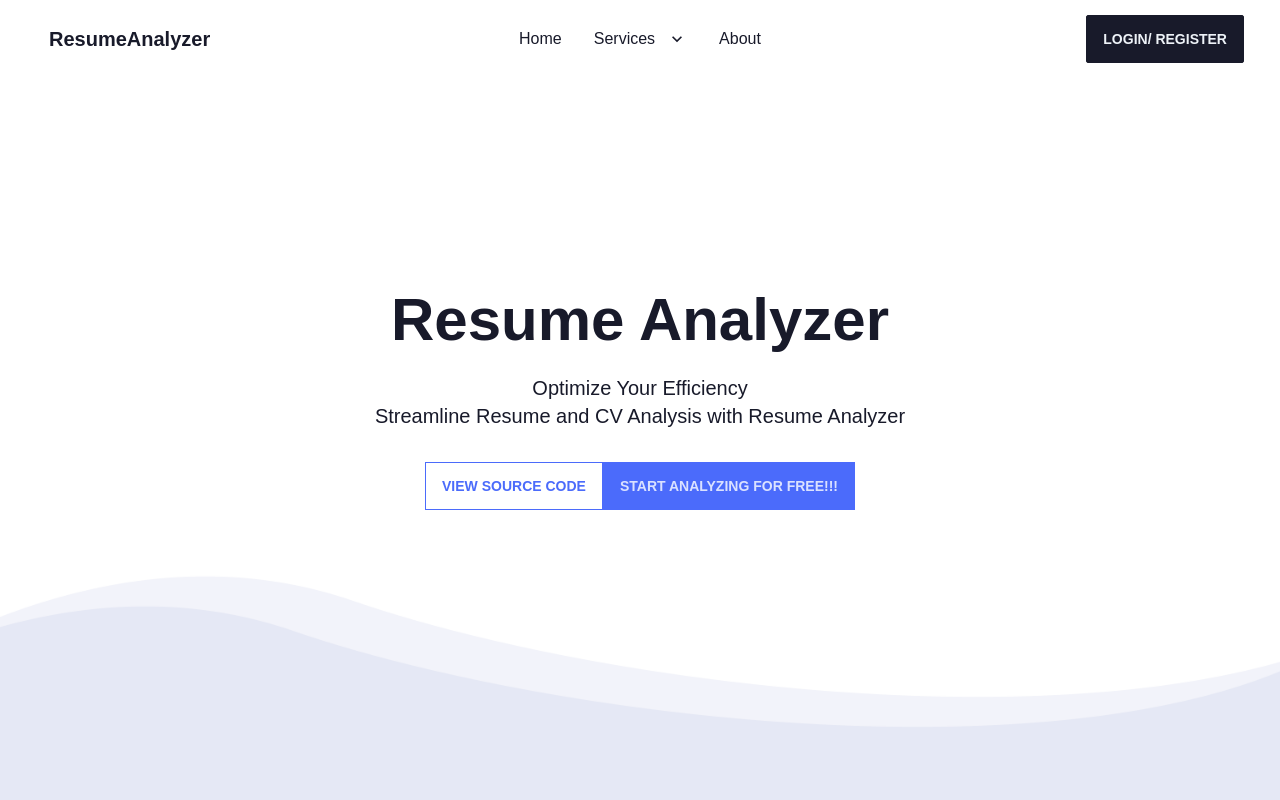
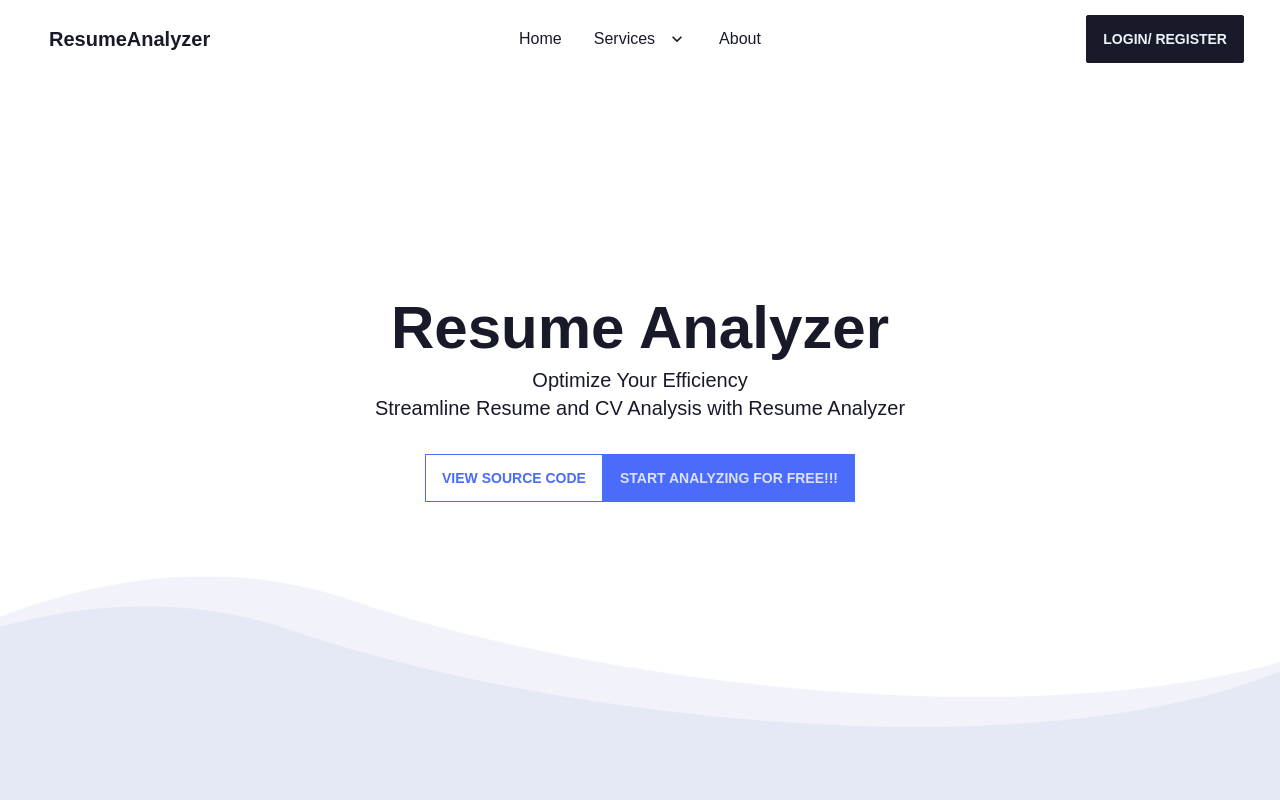
Before and after one commit to krish-maharjan/resume-analyzer-nextjs, a Next.js app: page / in a window 1280 px wide. Shown: the top 800 px of the page. Built offline with nearby package versions, Linux system fonts and the light colour scheme.

Commit message:
intro padding

```diff
--- a/src/pages/components/intro.jsx
+++ b/src/pages/components/intro.jsx
@@ -11,7 +11,7 @@ export default function Intro() {
                     </div>
                     <main className="absolute min-w-[100vw] h-screen flex justify-center items-center flex-col px-6 gap-0">
                         <h1 className="text-6xl font-black text-center">Resume Analyzer</h1>
-                        <h2 className="pt-6 text-xl text-center">Optimize Your Efficiency</h2>
+                        <h2 className="pt-2 text-xl text-center">Optimize Your Efficiency</h2>
                         <h2 className="pb-8 text-xl text-center">Streamline Resume and CV Analysis with Resume Analyzer</h2>
                         {/* <p className="text-center">Start for free!!!</p><br /> */}
                         <div className="form-control">
```
